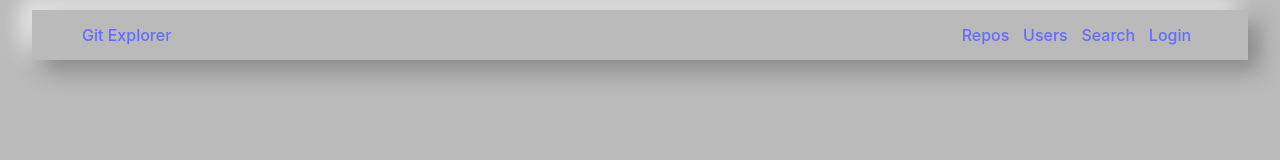
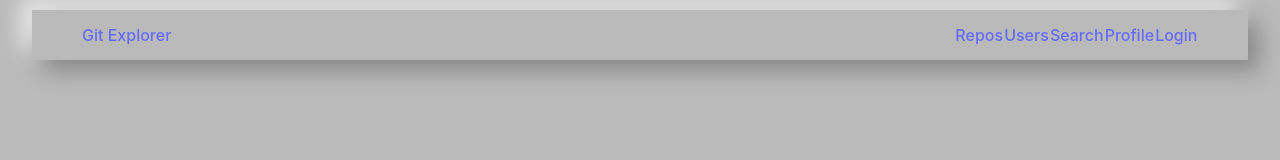
Before and after one commit to YeThura-424/git-explorer, a React (Create React App) app: page /login in a window 1280 px wide. Shown: the top 160 px of the page. Built offline with nearby package versions, Linux system fonts and the light colour scheme.

Commit message:
router transition

```diff
--- a/package.json
+++ b/package.json
@@ -11,6 +11,7 @@
     "react-dom": "^18.2.0",
     "react-router-dom": "^6.22.3",
     "react-scripts": "5.0.1",
+    "react-transition-group": "^4.4.5",
     "web-vitals": "^2.1.4"
   },
   "scripts": {
--- a/src/App.js
+++ b/src/App.js
@@ -17,7 +17,6 @@ function App() {
   return (
     <div className="App">
       <Routes>
-        <Route path="/" element={<NavBar isLogged={isLogged} />}>
         <Route exact path="/" element={<Home />} />
         <Route path="/about" element={<About />} />
         <Route path="/users" element={<Users />} />
@@ -39,7 +38,6 @@ function App() {
             )
           }
         />
-        </Route>
         <Route path="*" element={<NotFound />} />
       </Routes>
     </div>
--- a/src/components/navbar.js
+++ b/src/components/navbar.js
@@ -13,8 +13,8 @@ const Navbar = ({ isLogged }) => {
           <Link to="/">Repos</Link>
           <Link to="/users">Users</Link>
           <Link to="/search">Search</Link>
-          {isLogged && <Link to="/auth-profile">Profile</Link>}
-          {!isLogged && <Link to="/login">Login</Link>}
+          <Link to="/auth-profile">Profile</Link>
+          <Link to="/login">Login</Link>
         </div>
       </nav>
       <Outlet />
--- a/src/index.js
+++ b/src/index.js
@@ -2,6 +2,7 @@ import React from "react";
 import ReactDOM from "react-dom/client";
 import "./index.css";
 import App from "./App";
+import NavBar from "./components/navbar";
 import reportWebVitals from "./reportWebVitals";
 import { BrowserRouter } from "react-router-dom";
 
@@ -9,6 +10,7 @@ const root = ReactDOM.createRoot(document.getElementById("root"));
 root.render(
   <React.StrictMode>
     <BrowserRouter>
+      <NavBar />
       <App />
     </BrowserRouter>
   </React.StrictMode>
```
Also changed, not shown: 1 other file (tests, documents, lock files or other folders). Lines whose indentation alone changed are shown as unchanged.
